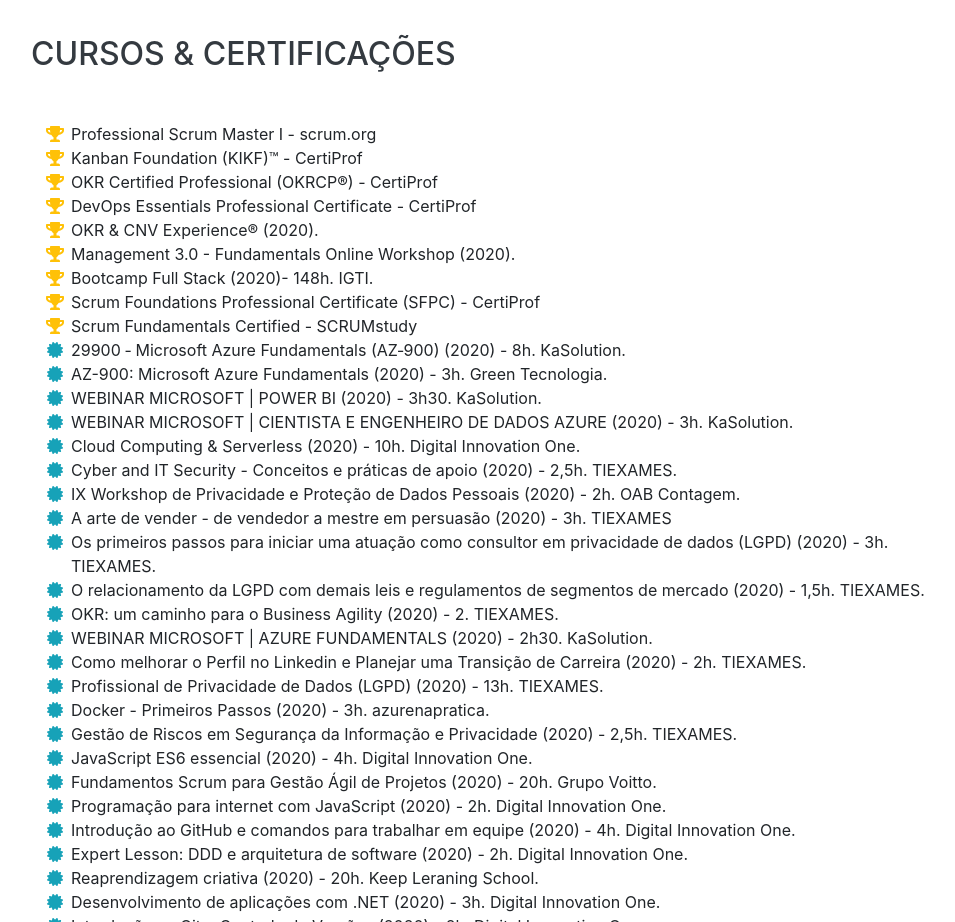
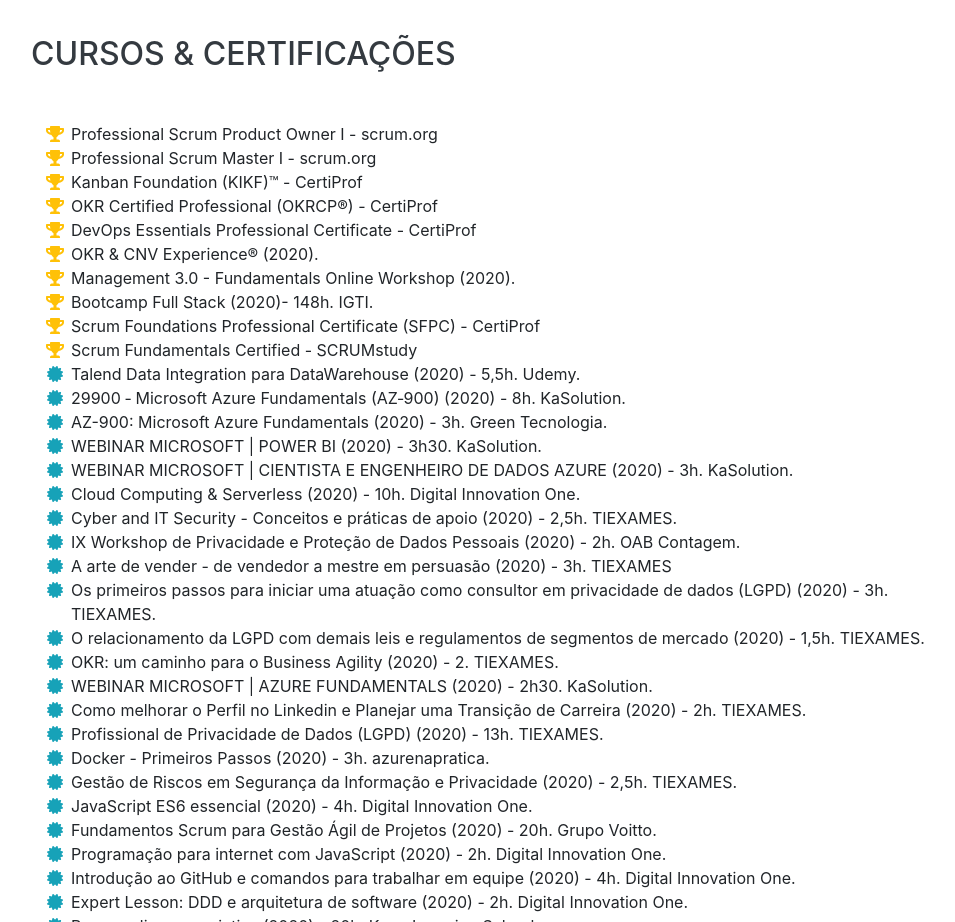
Before and after one commit to jpaalmeida/jpaalmeida.github.io, a website with bundled scripts: page index.html in a window 1280 px wide. Shown: the part 3400-4322 px from the top of the page, without its empty margins (289-1244 px from the left). Built offline with nearby package versions, Linux system fonts and the light colour scheme; a web font is replaced by a local one.

Commit message:
tenth commit

```diff
--- a/index.html
+++ b/index.html
@@ -236,6 +236,11 @@
 
           <li>
             <i class="fa-li fa fa-trophy text-warning"></i>
+            Professional Scrum Product Owner I - scrum.org
+          </li>
+
+          <li>
+            <i class="fa-li fa fa-trophy text-warning"></i>
             Professional Scrum Master I - scrum.org
           </li>
 
@@ -277,6 +282,11 @@
           <li>
             <i class="fa-li fa fa-trophy text-warning"></i>
             Scrum Fundamentals Certified - SCRUMstudy
+          </li>
+
+          <li>
+            <i class="fa-li fa fa-certificate text-info"></i>
+            Talend Data Integration para DataWarehouse (2020) - 5,5h. Udemy.
           </li>
 
           <li>
```
